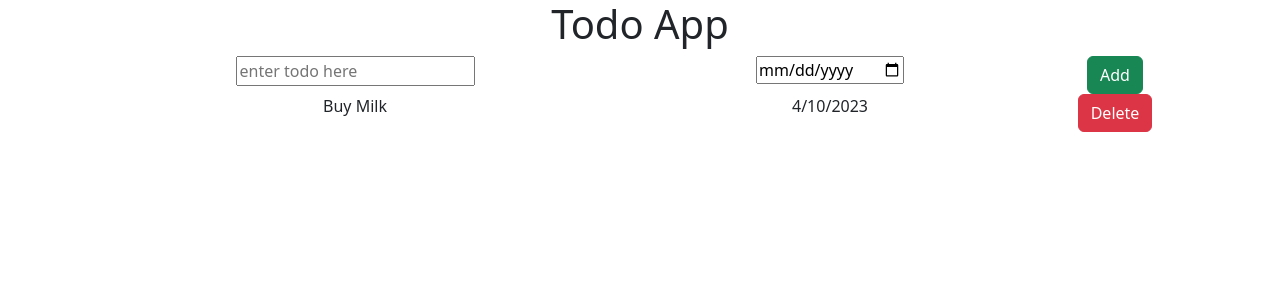
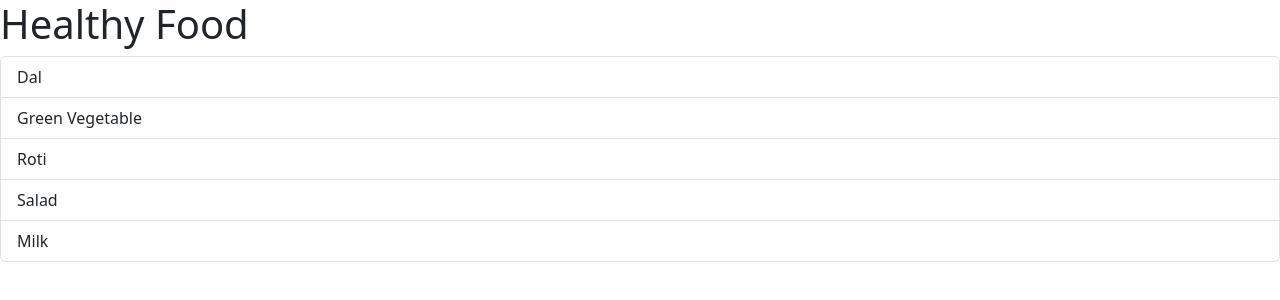
Before and after one commit to Gaurav-jain-21/React-Demo-, a React (Vite) app: page / in a window 1280 px wide. Shown: the top 300 px of the page. Built offline with nearby package versions, Linux system fonts and the light colour scheme.

Commit message:
this is ui of my food list

```diff
--- a/src/App.jsx
+++ b/src/App.jsx
@@ -1,7 +1,8 @@
-import Todo_app1 from "./projects/Todo-app1.jsx"
+import Food from "./projects/Food.jsx";
+
 const App=()=>{
   return <div>
-    <Todo_app1/>
+    <Food/>
   </div>
 }
 export default App;
--- /dev/null
+++ b/src/projects/Food.jsx
@@ -0,0 +1,21 @@
+import React from 'react'
+import "bootstrap/dist/css/bootstrap.min.css";
+
+const Food = () => {
+  let foodItem = ['Dal', 'Green Vegetable', 'Roti', 'Salad', 'Milk'];
+
+  return (
+    <>
+      <h1>Healthy Food</h1>
+      <ul className="list-group">
+        {foodItem.map(item => (
+          <li key={item} className="list-group-item">
+            {item}
+          </li>
+        ))}
+      </ul>
+    </>
+  );
+}
+
+export default Food;
```
